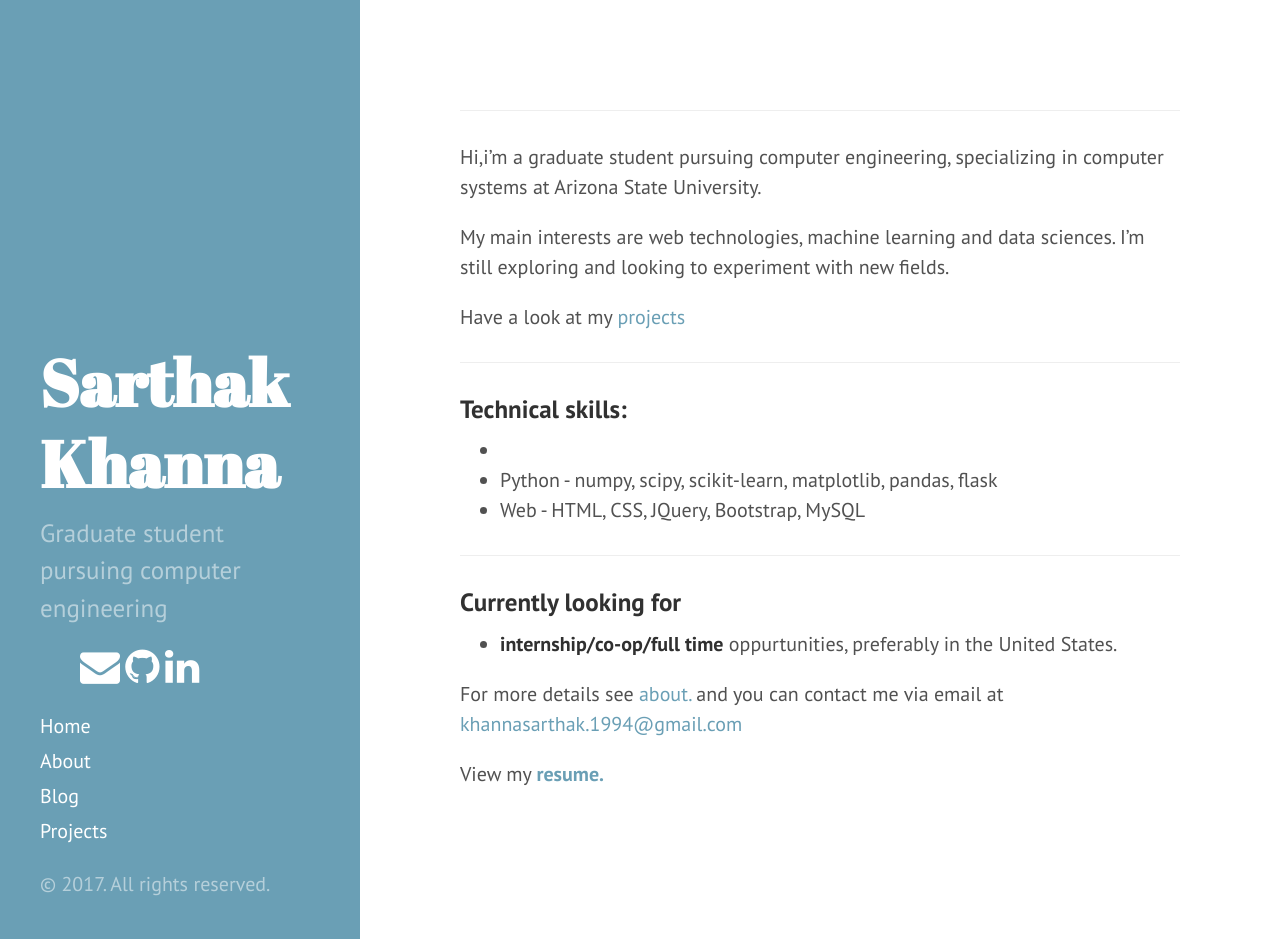
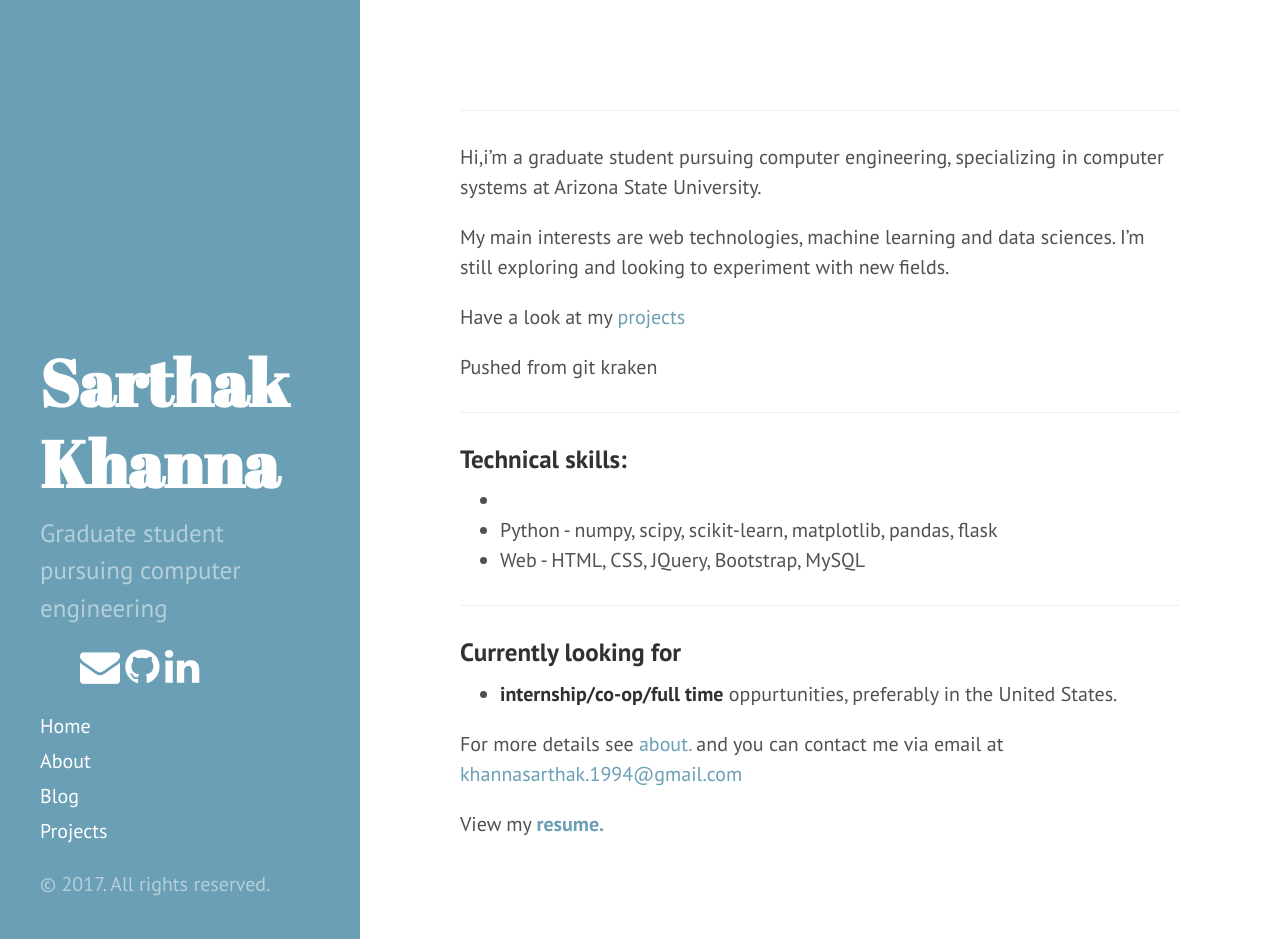
Before and after one commit to khannasarthak/khannasarthak.github.io, a Jekyll site: the page built from index.md, in a window 1280 px wide and 939 px high. Built offline with Jekyll 4.4.1, drawn with Linux system fonts in a browser that asks for light colours; nearby versions of some CDN libraries.

Commit message:
gitkraken test

```diff
--- a/index.md
+++ b/index.md
@@ -9,6 +9,8 @@ Hi,i'm a graduate student pursuing computer engineering, specializing in compute
 My main interests are web technologies, machine learning and data sciences. I'm still exploring and looking to experiment with new fields.
 
 Have a look at my [projects](http://khannasarthak.github.io/projects/)
+
+Pushed from git kraken
 
 ---
 ### Technical skills:
```
